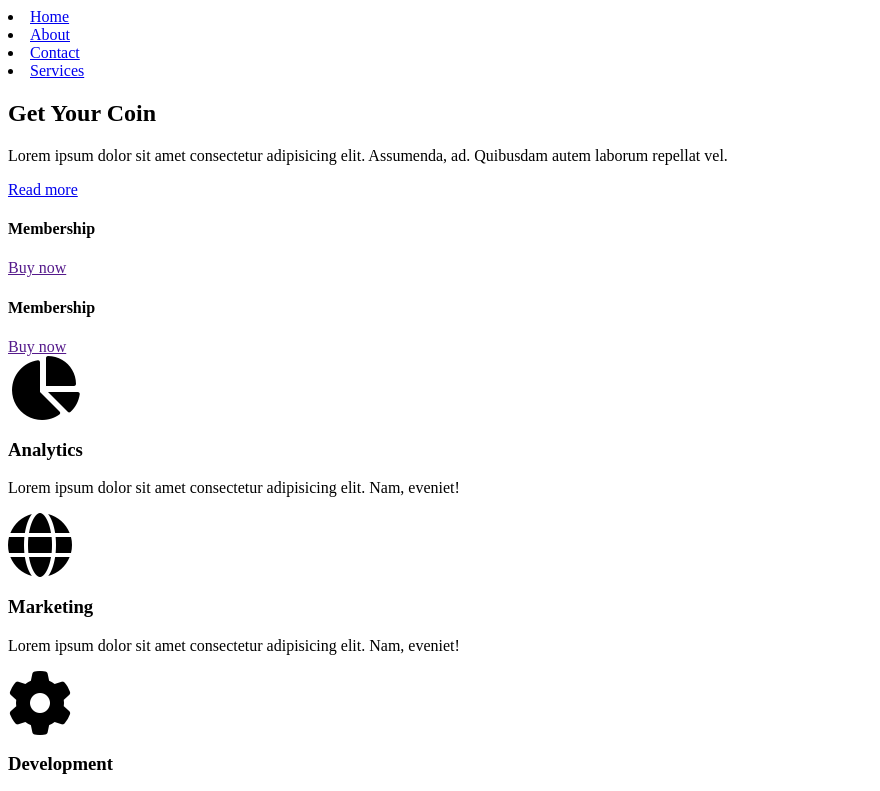
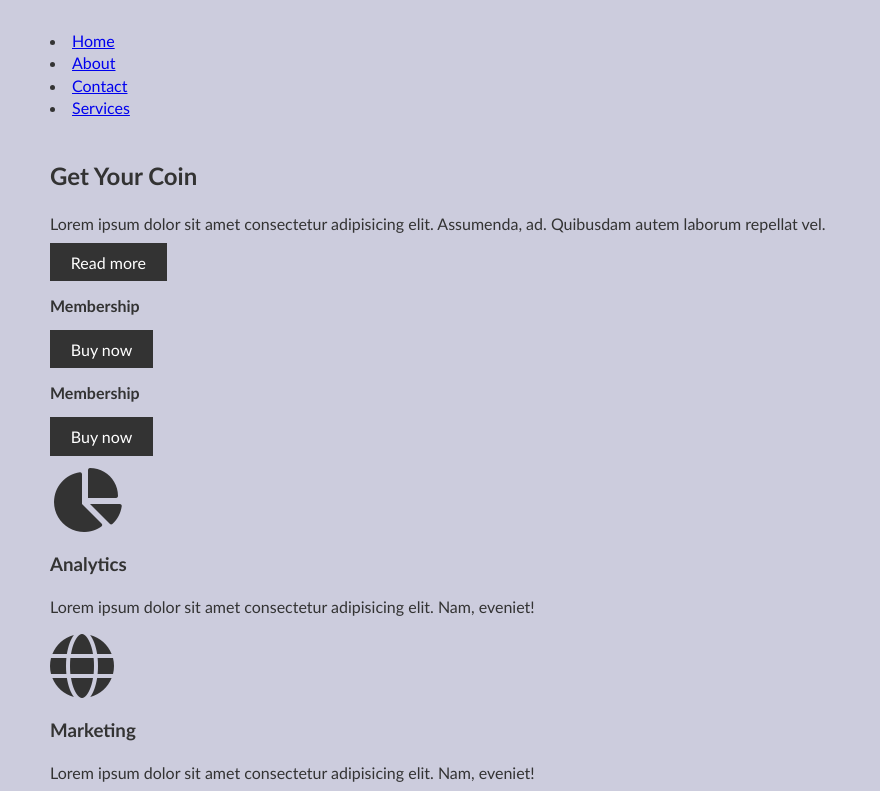
Before and after one commit to ShreedharGHegde/css-grid, a plain HTML site: page index.html in a window 1280 px wide. Shown: the top 791 px of the page, without its empty margins (0-880 px from the left). Drawn offline with Linux system fonts and the light colour scheme.

Commit message:
added basic styles

```diff
--- a/style.css
+++ b/style.css
@@ -4,3 +4,33 @@
     --light: #fff;
     --shadow: 0 1px 5px rgba(104, 104, 104, 0.8);
 }
+
+html {
+    box-sizing: border-box;
+    font-family: 'Gill Sans', 'Gill Sans MT', Calibri, 'Trebuchet MS', sans-serif;
+    color: var(--dark);
+}
+
+body {
+    background: #ccccdd;
+    margin: 30px 50px;
+    line-height: 1.4;
+
+}
+
+.btn {
+    background: var(--dark);
+    color: var(--light);
+    padding: 0.6rem 1.3rem;
+    text-decoration: none;
+    border: 0
+}
+
+img {
+    max-width: 100%;
+}
+
+.wrapper {
+    display: grid;
+    grid-gap: 20px;
+}
```
